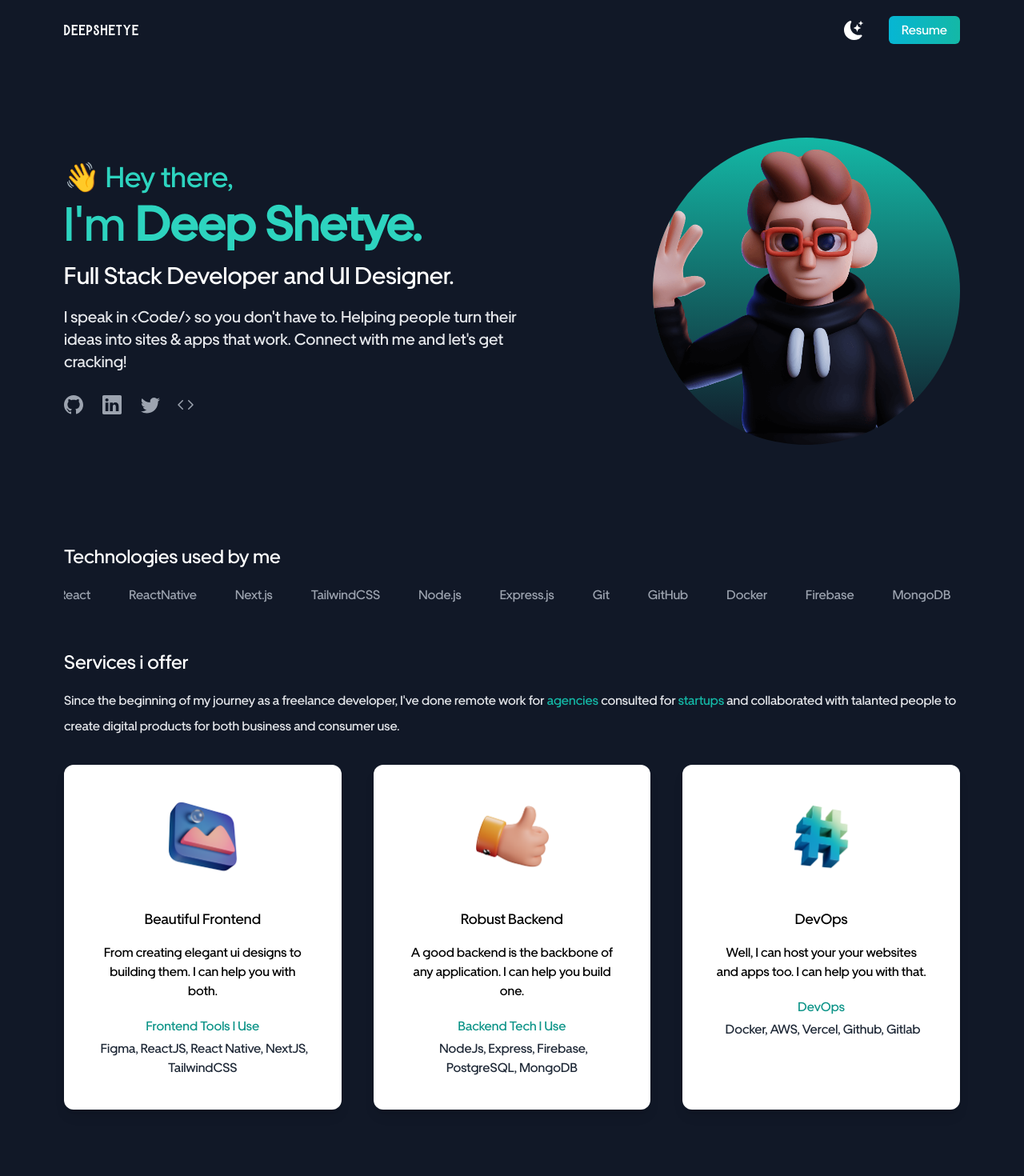
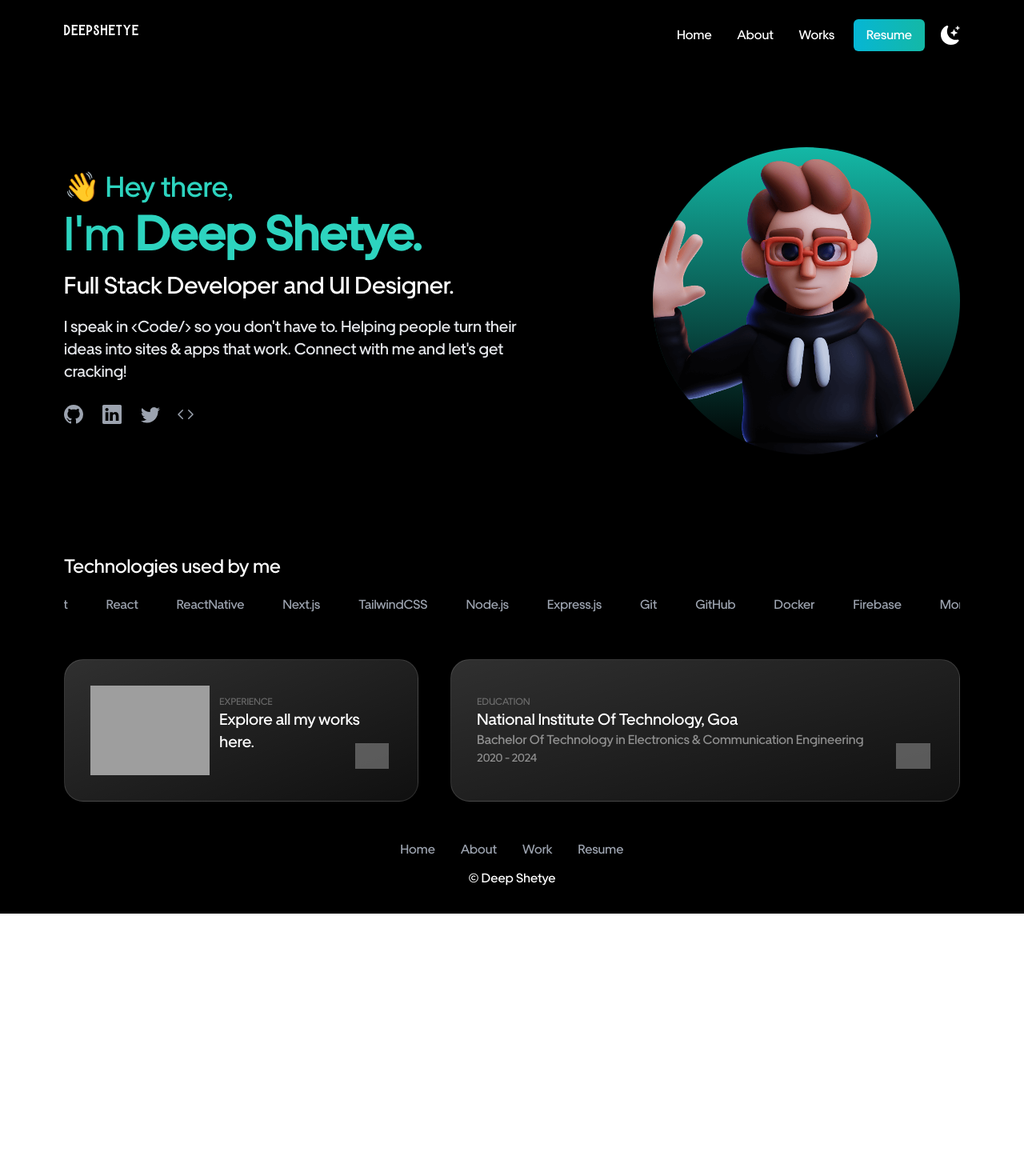
Before and after one commit to deepshetye/deepshetye, a Next.js app: page / in a window 1280 px wide. Shown: the top 1470 px of the page at 80% size. After the commit the page ends 1142 px from the top, so only its background shows below. Built offline with nearby package versions, Linux system fonts and the light colour scheme; grey boxes are pictures that could not be loaded.

Commit message:
ADD: New pages (work and about)

```diff
--- /dev/null
+++ b/components/Footer.js
@@ -0,0 +1,39 @@
+import React from 'react';
+import { useRouter } from 'next/router';
+
+const Footer = () => {
+  const router = useRouter();
+
+  return (
+    <footer className="py-8 flex flex-col items-center justify-center">
+      <div className="flex gap-8 text-gray-600 dark:text-gray-400">
+        <div className="cursor-pointer" onClick={() => router.push('/')}>
+          Home
+        </div>
+        <div className="cursor-pointer" onClick={() => router.push('/about')}>
+          About
+        </div>
+        <div className="cursor-pointer" onClick={() => router.push('/work')}>
+          Work
+        </div>
+        <a
+          className="cursor-pointer"
+          href="https://docs.google.com/document/d/1r3kL8_YqUM-9rULN_WJwAbtd1OfD7grTZjWYX4TNLs8/edit?usp=sharing"
+          target="_blank"
+          rel="noreferrer"
+        >
+          Resume
+        </a>
+      </div>
+
+      <div
+        className="pt-3 font-medium dark:text-white cursor-pointer"
+        onClick={() => router.push('/')}
+      >
+        © Deep Shetye
+      </div>
+    </footer>
+  );
+};
+
+export default Footer;
--- /dev/null
+++ b/components/Header.js
@@ -0,0 +1,64 @@
+import React from 'react';
+import { useRouter } from 'next/router';
+import { BsFillMoonStarsFill } from 'react-icons/bs';
+import { AiOutlineMenu } from 'react-icons/ai';
+
+const Header = ({ setDarkMode }) => {
+  const router = useRouter();
+
+  return (
+    <nav className="py-6 flex justify-between dark:text-white">
+      <h1 className="font-burtons text-xl">deepshetye</h1>
+
+      <ul className="flex items-center">
+        <li
+          className="px-4 cursor-pointer md:block hidden"
+          onClick={() => router.push('/')}
+        >
+          Home
+        </li>
+
+        <li
+          className="px-4 cursor-pointer md:block hidden"
+          onClick={() => router.push('/about')}
+        >
+          About
+        </li>
+
+        <li
+          className="px-4 cursor-pointer md:block hidden"
+          onClick={() => router.push('/work')}
+        >
+          Works
+        </li>
+
+        <li>
+          <a
+            className="hidden md:block bg-gradient-to-r from-cyan-500 text- to-teal-500 text-white px-4 py-2 border-none rounded-md mr-5 ml-2"
+            href="https://docs.google.com/document/d/1r3kL8_YqUM-9rULN_WJwAbtd1OfD7grTZjWYX4TNLs8/edit?usp=sharing"
+            target="_blank"
+            rel="noreferrer"
+          >
+            Resume
+          </a>
+        </li>
+
+        <li>
+          <BsFillMoonStarsFill
+            onClick={() => setDarkMode((prev) => !prev)}
+            className=" cursor-pointer text-2xl"
+          />
+        </li>
+
+        <li>
+          <AiOutlineMenu
+            // onClick={() => setDarkMode((prev) => !prev)}
+            className="ml-4 cursor-pointer text-2xl md:hidden block"
+          />
+        </li>
+      </ul>
+    </nav>
+  );
+};
+
+export default Header;
--- a/pages/_document.js
+++ b/pages/_document.js
@@ -1,4 +1,4 @@
-import { Html, Head, Main, NextScript } from "next/document";
+import { Html, Head, Main, NextScript } from 'next/document';
 
 export default function Document() {
   return (
@@ -8,6 +8,12 @@ export default function Document() {
           href="https://fonts.googleapis.com/css2?family=Roboto:wght@400;500&display=swap"
           rel="stylesheet"
         />
+        <title>Deep Shetye</title>
+        <meta
+          name="description"
+          content="Deep Shetye's Person Portfolio Website"
+        />
+        <link rel="icon" href="/favicon.ico" />
       </Head>
       <body className="font-poppins">
         <Main />
--- /dev/null
+++ b/pages/about.js
@@ -0,0 +1,18 @@
+import React, { useState } from 'react';
+import Header from '../components/Header';
+import Footer from '../components/Footer';
+
+const About = () => {
+  const [darkMode, setDarkMode] = useState(true);
+
+  return (
+    <div className={darkMode ? 'dark' : ''}>
+      <main className="bg-[#F7F9FC] px-8 min-h-screen font-ubermove dark:bg-black md:px-20">
+        <Header setDarkMode={setDarkMode} />
+        <Footer />
+      </main>
+    </div>
+  );
+};
+
+export default About;
--- a/pages/index.js
+++ b/pages/index.js
@@ -1,89 +1,68 @@
-import Head from "next/head";
+import Head from 'next/head';
 import {
   AiFillTwitterCircle,
   AiFillLinkedin,
   AiFillYoutube,
-} from "react-icons/ai";
+} from 'react-icons/ai';
 import {
   BsCode,
   BsFillMoonStarsFill,
   BsGithub,
   BsLinkedin,
   BsTwitter,
-} from "react-icons/bs";
-import { useState } from "react";
-import deved from "../public/dev-ed-wave.png";
-import code from "../public/code.png";
-import design from "../public/design.png";
-import consulting from "../public/consulting.png";
-import Image from "next/image";
-import web1 from "../public/web1.png";
-import web2 from "../public/web2.png";
-import web3 from "../public/web3.png";
-import web4 from "../public/web4.png";
-import web5 from "../public/web5.png";
-import web6 from "../public/web6.png";
-import Banner from "../components/Banners";
+} from 'react-icons/bs';
+import { useState } from 'react';
+import deved from '../public/dev-ed-wave.png';
+import code from '../public/code.png';
+import design from '../public/design.png';
+import consulting from '../public/consulting.png';
+import Image from 'next/image';
+import web1 from '../public/web1.png';
+import web2 from '../public/web2.png';
+import web3 from '../public/web3.png';
+import web4 from '../public/web4.png';
+import web5 from '../public/web5.png';
+import web6 from '../public/web6.png';
+import Banner from '../components/Banners';
+import Footer from '../components/Footer';
+import { useRouter } from 'next/router';
+import Header from '../components/Header';
 
 const images = [
-  "C++",
-  "Figma",
-  "HTML",
-  "CSS",
-  "JavaScript",
-  "TypeScript",
-  "React",
-  "ReactNative",
-  "Next.js",
-  "TailwindCSS",
-  "Node.js",
-  "Express.js",
-  "Git",
-  "GitHub",
-  "Docker",
-  "Firebase",
-  "MongoDB",
-  "PostgreSQL",
-  "MySQL",
+  'C++',
+  'Figma',
+  'HTML',
+  'CSS',
+  'JavaScript',
+  'TypeScript',
+  'React',
+  'ReactNative',
+  'Next.js',
+  'TailwindCSS',
+  'Node.js',
+  'Express.js',
+  'Git',
+  'GitHub',
+  'Docker',
+  'Firebase',
+  'MongoDB',
+  'PostgreSQL',
+  'MySQL',
 ].map((image, i) => ({
   id: i,
   image,
 }));
 
 export default function Home() {
+  const router = useRouter();
   const [darkMode, setDarkMode] = useState(true);
 
   return (
-    <div className={darkMode ? "dark" : ""}>
-      <Head>
-        <title>Deep Shetye</title>
-        <meta name="description" content="Generated by create next app" />
-        <link rel="icon" href="/favicon.ico" />
-      </Head>
-      <main className=" bg-white px-8 font-ubermove dark:bg-gray-900 md:px-20">
+    <div className={darkMode ? 'dark' : ''}>
+      <main className=" bg-[#F7F9FC] px-8 font-ubermove dark:bg-black md:px-20">
+        <Header setDarkMode={setDarkMode} />
+
         <section className="">
-          <nav className="py-6 flex justify-between dark:text-white">
-            <h1 className="font-burtons text-xl">deepshetye</h1>
-            <ul className="flex items-center">
-              <li>
-                <BsFillMoonStarsFill
-                  onClick={() => setDarkMode(!darkMode)}
-                  className=" cursor-pointer text-2xl"
-                />
-              </li>
-              <li>
-                <a
-                  className="bg-gradient-to-r from-cyan-500 text- to-teal-500 text-white px-4 py-2 border-none rounded-md ml-8"
-                  href="https://docs.google.com/document/d/1r3kL8_YqUM-9rULN_WJwAbtd1OfD7grTZjWYX4TNLs8/edit?usp=sharing"
-                  target="_blank"
-                  rel="noreferrer"
-                >
-                  Resume
-                </a>
-              </li>
-            </ul>
-          </nav>
-
           <div className="flex flex-col md:flex-row md:justify-between md:max-h-[80vh] md:py-24 items-center">
             <div className="text-left mt-8 md:mt-0">
               <h2 className="text-3xl text-teal-600 font-medium dark:text-teal-400 md:text-4xl">
@@ -96,7 +75,7 @@ export default function Home() {
                 Full Stack Developer and UI Designer.
               </h3>
               <p className="text-md pt-1 pb-3 md:py-5 leading-8 text-gray-800 dark:text-gray-200 max-w-xl mx-auto md:text-xl">
-                I speak in {"<Code/>"} so you don&apos;t have to. Helping people
+                I speak in {'<Code/>'} so you don&apos;t have to. Helping people
                 turn their ideas into sites & apps that work. Connect with me
                 and let&apos;s get cracking!
               </p>
@@ -157,7 +136,7 @@ export default function Home() {
           <Banner images={images} speed={20000} />
         </section>
 
-        <section className="mt-4">
+        {/* <section className="mt-4">
           <div>
             <h3 className="text-2xl mb-2 dark:text-white">Services i offer</h3>
             <p className="text-md py-2 leading-8 text-gray-800 dark:text-gray-200">
@@ -212,9 +191,9 @@ export default function Home() {
               </span>
             </div>
           </div>
-        </section>
+        </section> */}
 
-        <section className="py-10">
+        {/* <section className="py-10">
           <div>
             <h3 className="text-3xl py-1 dark:text-white ">Portofolio</h3>
             <p className="text-md py-2 leading-8 text-gray-800 dark:text-gray-200">
@@ -230,8 +209,8 @@ export default function Home() {
             <div className="basis-1/3 flex-1 ">
               <Image
                 className="rounded-lg object-cover"
-                width={"100%"}
-                height={"100%"}
+                width={'100%'}
+                height={'100%'}
                 layout="responsive"
                 src={web1}
               />
@@ -239,8 +218,8 @@ export default function Home() {
             <div className="basis-1/3 flex-1">
               <Image
                 className="rounded-lg object-cover"
-                width={"100%"}
-                height={"100%"}
+                width={'100%'}
+                height={'100%'}
                 layout="responsive"
                 src={web2}
               />
@@ -248,8 +227,8 @@ export default function Home() {
             <div className="basis-1/3 flex-1">
               <Image
                 className="rounded-lg object-cover"
-                width={"100%"}
-                height={"100%"}
+                width={'100%'}
+                height={'100%'}
                 layout="responsive"
                 src={web3}
               />
@@ -257,8 +236,8 @@ export default function Home() {
             <div className="basis-1/3 flex-1">
               <Image
                 className="rounded-lg object-cover"
-                width={"100%"}
-                height={"100%"}
+                width={'100%'}
+                height={'100%'}
                 layout="responsive"
                 src={web4}
               />
@@ -266,8 +245,8 @@ export default function Home() {
             <div className="basis-1/3 flex-1">
               <Image
                 className="rounded-lg object-cover"
-                width={"100%"}
-                height={"100%"}
+                width={'100%'}
+                height={'100%'}
                 layout="responsive"
                 src={web5}
               />
@@ -275,14 +254,79 @@ export default function Home() {
             <div className="basis-1/3 flex-1">
               <Image
                 className="rounded-lg object-cover"
-                width={"100%"}
-                height={"100%"}
+                width={'100%'}
+                height={'100%'}
                 layout="responsive"
                 src={web6}
               />
             </div>
           </div>
+        </section> */}
+
+        <section className="py-4 flex flex-col md:grid grid-cols-12 gap-7 md:gap-10">
+          <div
+            onClick={() => router.push('/work')}
+            className="col-span-5 p-8 cursor-pointer group flex flex-col md:flex-row border-[1px] border-[#ffffff20] bg-white dark:bg-transparent bg-gradient-from-tl bg-gradient-to-br from-[#ffffff30] to-[#ffffff10] rounded-3xl"
+          >
+            <img
+              src="https://wpriverthemes.com/landing/gridx-html/assets/images/my-works.png"
+              className="h-28 mx-auto md:mr-3 w-fit"
+            />
+
+            <div className="flex flex-col py-3 w-full relative">
+              <div className="dark:text-[#ffffff50] text-gray-500 text-xs">
+                EXPERIENCE
+              </div>
+
+              <div className="dark:text-[#ffffff] text-xl">
+                Explore all my works here.
+              </div>
+
+              <img
+                src={
+                  darkMode
+                    ? 'https://wpriverthemes.com/landing/gridx-html/assets/images/icon.svg'
+                    : 'https://wpriverthemes.com/landing/gridx-html/assets/images/icon-2.svg'
+                }
+                className="h-8 bottom-2 right-1 flex-1 absolute group-hover:opacity-100 opacity-50"
+              />
+            </div>
+          </div>
+
+          <div
+            onClick={() => router.push('/about')}
+            className="col-span-7 p-8 cursor-pointer group flex border-[1px] border-[#ffffff20] bg-white dark:bg-transparent dark:bg-gradient-from-tl bg-gradient-to-br from-[#ffffff30] to-[#ffffff10] rounded-3xl"
+          >
+            <div className="flex flex-col py-3 w-full relative">
+              <div className="dark:text-[#ffffff50] text-gray-500 text-xs">
+                EDUCATION
+              </div>
+
+              <div className="dark:text-[#ffffff] text-xl">
+                National Institute Of Technology, Goa
+              </div>
+
+              <div className="dark:text-[#ffffff80] text-gray-500 text-base">
+                Bachelor Of Technology in Electronics & Communication
+                Engineering
+              </div>
+              <div className="dark:text-[#ffffff80] text-gray-500 text-sm">
+                2020 - 2024
+              </div>
+
+              <img
+                src={
+                  darkMode
+                    ? 'https://wpriverthemes.com/landing/gridx-html/assets/images/icon.svg'
+                    : 'https://wpriverthemes.com/landing/gridx-html/assets/images/icon-2.svg'
+                }
+                className="h-8 bottom-2 right-1 flex-1 absolute group-hover:opacity-100 opacity-50"
+              />
+            </div>
+          </div>
         </section>
+
+        <Footer />
       </main>
     </div>
   );
--- /dev/null
+++ b/pages/work.js
@@ -0,0 +1,108 @@
+import React, { useState } from 'react';
+import Header from '../components/Header';
+import Footer from '../components/Footer';
+import { BsGithub, BsLink, BsLink45Deg } from 'react-icons/bs';
+
+const tabs = [
+  {
+    name: 'Internships',
+    projects: [
+      {
+        name: 'Supervise',
+        duration: 'Feb 2023 - Present',
+        stacks: ['NextJS v13', 'TypeScript', 'NodeJs', 'Supabase', 'Railway'],
+      },
+      {
+        name: 'UbGot Software Pvt Ltd',
+        duration: 'Nov 2022 - Jan 2023',
+        stacks: ['cd', 'vf', 'vdfv'],
+      },
+      {
+        name: 'Apex hospitals',
+        duration: 'Jul 2022 - Oct 2022',
+        stacks: ['cd', 'vf', 'vdfv'],
+      },
+      {
+        name: 'Celetel',
+        duration: 'Feb 2022 - Jun 2022',
+        stacks: ['cd', 'vf', 'vdfv'],
+      },
+      {
+        name: 'Maxxed',
+        duration: 'Nov 2021 - Jan 2022',
+        link: '',
+        stacks: ['ReactJS', 'MongoDB', 'NodeJS', 'ExpressJS'],
+      },
+    ],
+  },
+  { name: 'Freelance', projects: [] },
+  { name: 'Projects', projects: [] },
+];
+
+const Work = () => {
+  const [darkMode, setDarkMode] = useState(true);
+  const [step, setStep] = useState(0);
+
+  return (
+    <div className={darkMode ? 'dark' : ''}>
+      <main className="bg-[#F7F9FC] min-h-screen px-8 font-ubermove dark:bg-black md:px-20">
+        <Header setDarkMode={setDarkMode} />
+
+        <div className="flex gap-5 justify-center">
+          {tabs.map((tab, index) => (
+            <div
+              className={`text-center border-b cursor-pointer ${
+                step === index ? 'border-white' : 'border-transparent'
+              } text-white`}
+              onClick={() => setStep(index)}
+            >
+              <div
+                className={`px-1.5 ${
+                  step === index ? 'bg-[#ffffff30]' : ''
+                } rounded-sm mb-1`}
+              >
+                {tab.name}
+              </div>
+            </div>
+          ))}
+        </div>
+
+        <div className="grid grid-cols-3 gap-4 py-7">
+          {tabs[step].projects.map((project, index) => (
+            <div className="p-4 border border-[#ffffff50] bg-gradient-to-br from-[#ffffff20] to-[#ffffff09] text-white rounded-md">
+              <div className="border-b flex justify-between items-center border-gray-400 pb-2">
+                <div className="flex gap-1">
+                  <div className="bg-red-600 rounded-full h-3 w-3" />
+                  <div className="bg-yellow-500 rounded-full h-3 w-3" />
+                  <div className="bg-green-600 rounded-full h-3 w-3" />
+                </div>
+
+                <div className="flex gap-2">
+                  <BsLink45Deg className="text-lg cursor-pointer" />
+                  <BsGithub className="text-lg cursor-pointer" />
+                </div>
+              </div>
+
+              <div className="py-2 flex flex-col">
+                <div>{project.name}</div>
+                <div className="text-sm text-gray-400">{project.duration}</div>
+
+                <div className="flex flex-wrap gap-1 mt-2">
+                  {project.stacks.map((stack, i) => (
+                    <div className="bg-[#ffffff30] px-2 rounded-sm text-sm">
+                      {stack}
+                    </div>
+                  ))}
+                </div>
+              </div>
+            </div>
+          ))}
+        </div>
+
+        <Footer />
+      </main>
+    </div>
+  );
+};
+
+export default Work;
```
